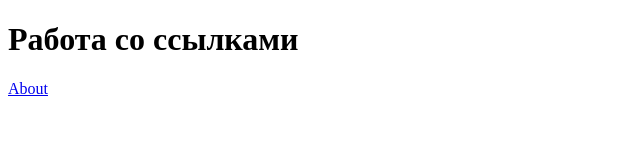
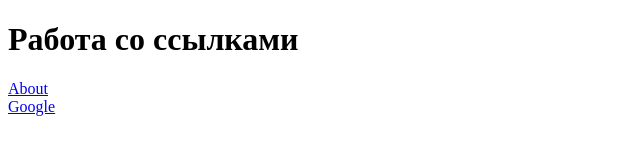
Before and after one commit to MichaelZolotov77/Layout-designer-block-2, a plain HTML site: page index.html in a window 1280 px wide. Shown: the full height of the page, 0-640 px from the left. Drawn offline with Linux system fonts and the light colour scheme.

Commit message:
Target blank - переход на новую вкладку.

```diff
--- a/index.html
+++ b/index.html
@@ -9,5 +9,7 @@
   <body>
     <h1>Работа со ссылками</h1>
     <a href="./about.html">About</a>
+    <br />
+    <a href="https://google.com" target="_blank">Google</a>
   </body>
 </html>
```
